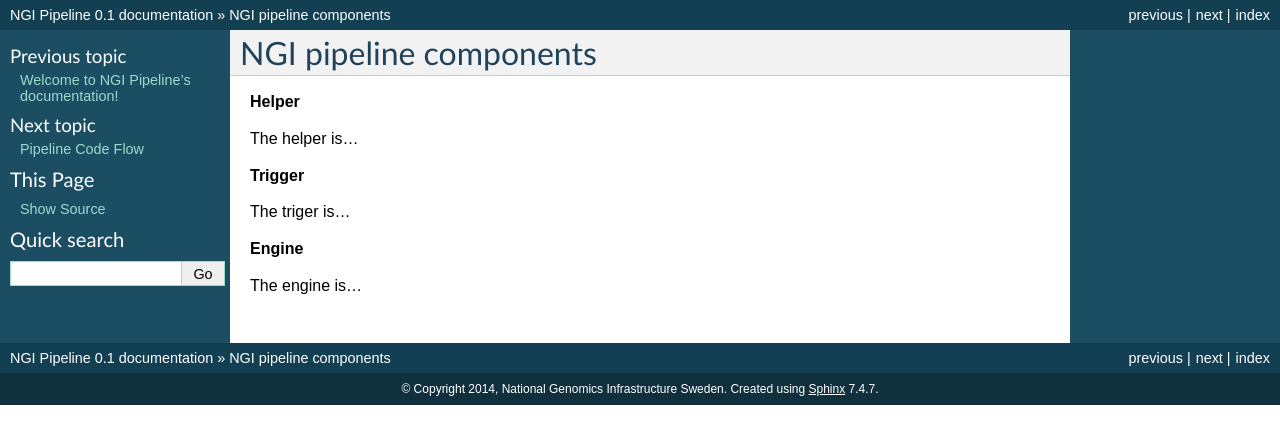
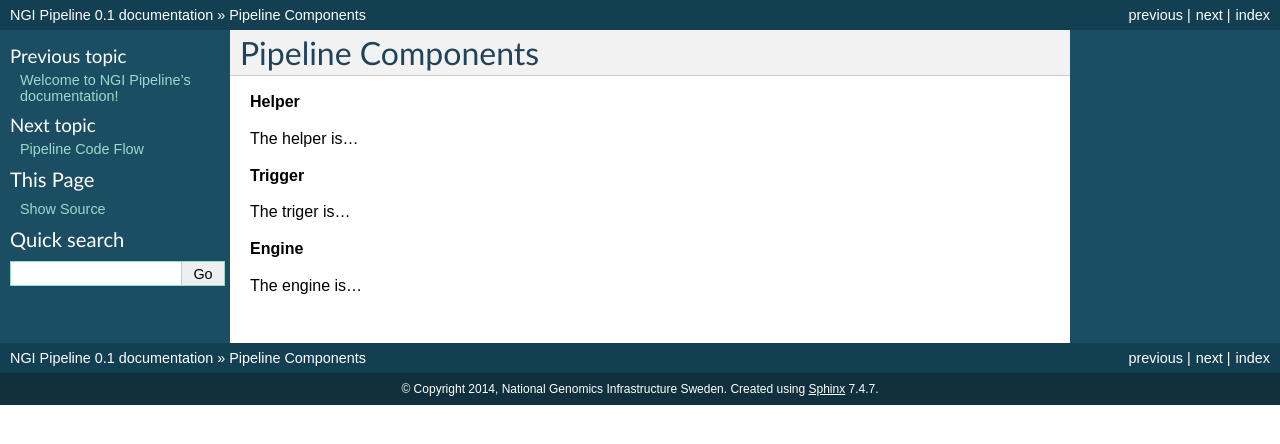
Before and after one commit to sylvinite/ngi_pipeline, a Sphinx documentation site: the page built from doc/source/components.rst, in a window 1280 px wide. Shown: the top 444 px of the page. Built offline with Sphinx 7.4.7, drawn with Linux system fonts in a browser that asks for light colours; pages that are not in the unit, such as notebooks, are missing from menus.

Commit message:
Added components and cleery

```diff
--- a/doc/source/components.rst
+++ b/doc/source/components.rst
@@ -1,7 +1,7 @@
 .. Introductory text to NGI pipeline
 
-NGI pipeline components
-=======================
+Pipeline Components
+===================
 
 **Helper**
 
--- a/doc/source/distributed/celery.rst
+++ b/doc/source/distributed/celery.rst
@@ -0,0 +1,6 @@
+.. Celery distributed mode description
+
+Celery Distributed Mode
+=======================
+
+Celery is a ...
```
